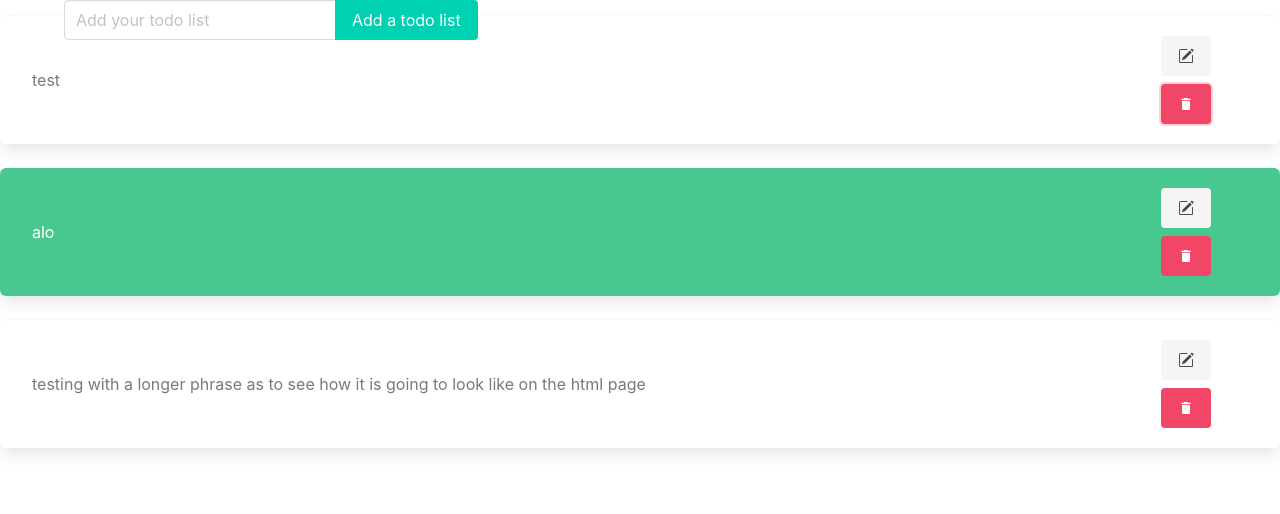
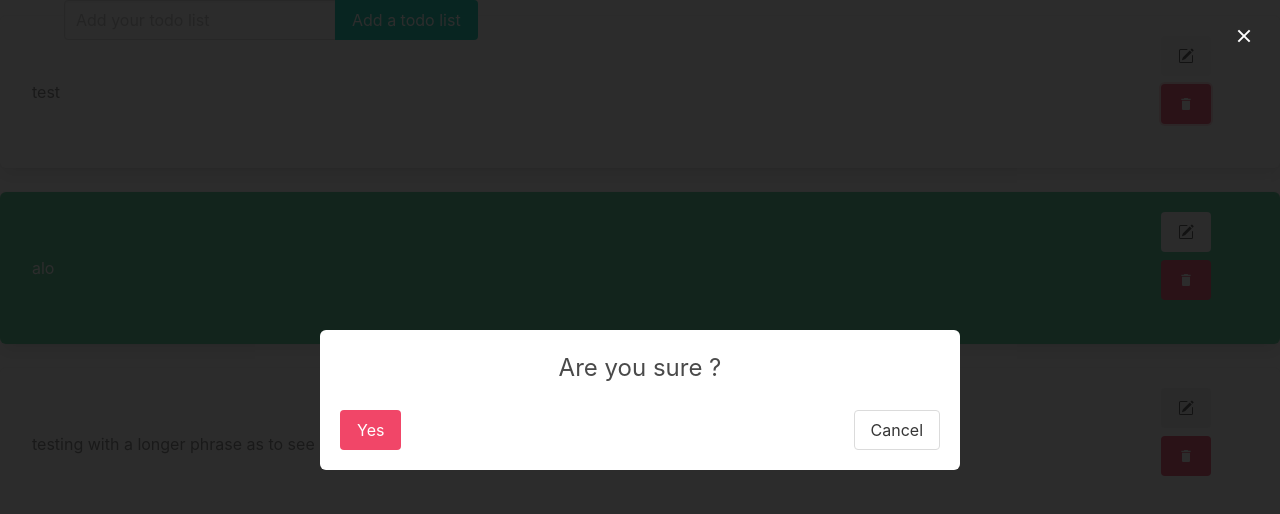
Before and after one commit to CCornez/groupwork2-frontend, a React (Vite) app: page / in a window 1280 px wide. Both pictures are taken after a click on the button 1185 px from the left and 104 px from the top of the page. Shown: the top 514 px of the page. Built offline with nearby package versions, Linux system fonts and the light colour scheme.

Commit message:
Add handle delete item

```diff
--- a/src/components/ListItem.tsx
+++ b/src/components/ListItem.tsx
@@ -22,6 +22,7 @@ const ListItem = (props: any) => {
   const [value, setValue] = useState(title);
   const [completed, setCompleted] = useState(is_completed);
   const [isUpdating, setIsUpdating] = useState(false);
+  const [isModal, setIsModal] = useState(false);
 
   /**
    * Events
@@ -31,8 +32,9 @@ const ListItem = (props: any) => {
     // TODO: update complete in db
     // const id = e.currentTarget.dataset.id;
 
-    // check if user is NOT changing a list item
-    if (!isUpdating) {
+    // check if user is changing a list item and if the modal is open
+    if (!isUpdating && !isModal) {
+      // check if clicking on the box
       if (e.target.classList.contains('box') || e.target.nodeName === 'INPUT') {
         setCompleted((prevState) => !prevState);
       }
@@ -58,7 +60,30 @@ const ListItem = (props: any) => {
     setValue(e.currentTarget.value);
   };
 
-  const handleItemDelete = () => {};
+  const openModal = (e) => {
+    setIsModal(true);
+    e.target
+      .closest('.listItem')
+      .querySelector('.modal')
+      .classList.add('is-active');
+  };
+  const closeModal = (e) => {
+    // close if clicked outside of modal or on cancel button
+    if (
+      !e.target.closest('.deleteModal') ||
+      e.currentTarget.classList.contains('button')
+    ) {
+      setIsModal(true);
+      e.target
+        .closest('.listItem')
+        .querySelector('.modal')
+        .classList.remove('is-active');
+    }
+  };
+
+  const handleItemDelete = (e) => {
+    e.target.closest('.listItem').style.display = 'none';
+  };
 
   return (
     <div
@@ -89,9 +114,35 @@ const ListItem = (props: any) => {
         <button className='button is-light' onClick={handleItemEdit}>
           {isUpdating ? <BsFillCheckSquareFill /> : <BsPencilSquare />}
         </button>
-        <button className='button is-danger' onClick={handleItemDelete}>
+        <button className='button is-danger' onClick={openModal}>
           <MdDelete />
         </button>
+      </div>
+
+      {/* modal */}
+      <div className='modal' onClick={closeModal}>
+        <div className='modal-background'></div>
+        <div className='modal-content'>
+          <div className='box deleteModal'>
+            <p className='is-size-4 has-text-centered mb-5 '>Are you sure ?</p>
+            <div
+              className='buttons'
+              style={{
+                display: 'flex',
+                justifyContent: 'space-between',
+                alignItems: 'center',
+              }}
+            >
+              <button className='button is-danger' onClick={handleItemDelete}>
+                Yes
+              </button>
+              <button className='button' onClick={closeModal}>
+                Cancel
+              </button>
+            </div>
+          </div>
+        </div>
+        <button className='modal-close is-large' aria-label='close'></button>
       </div>
     </div>
   );
```
